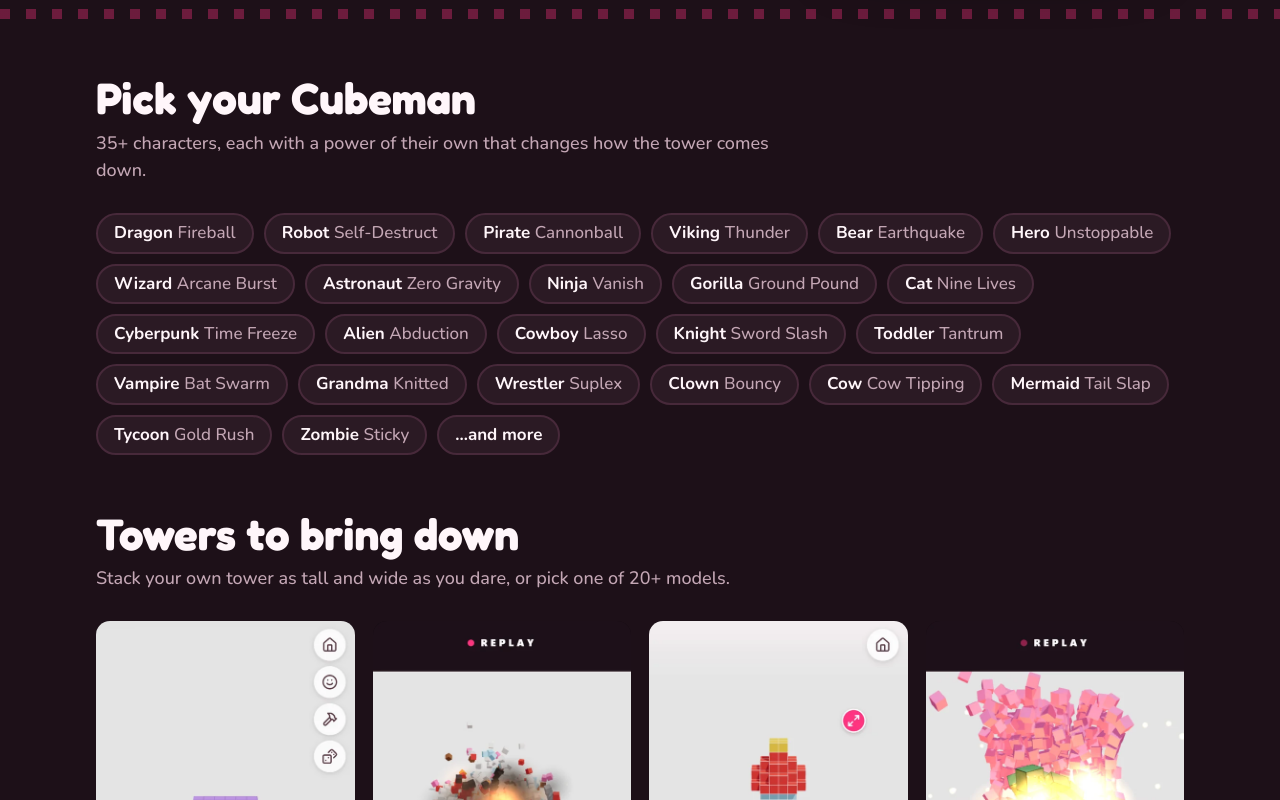
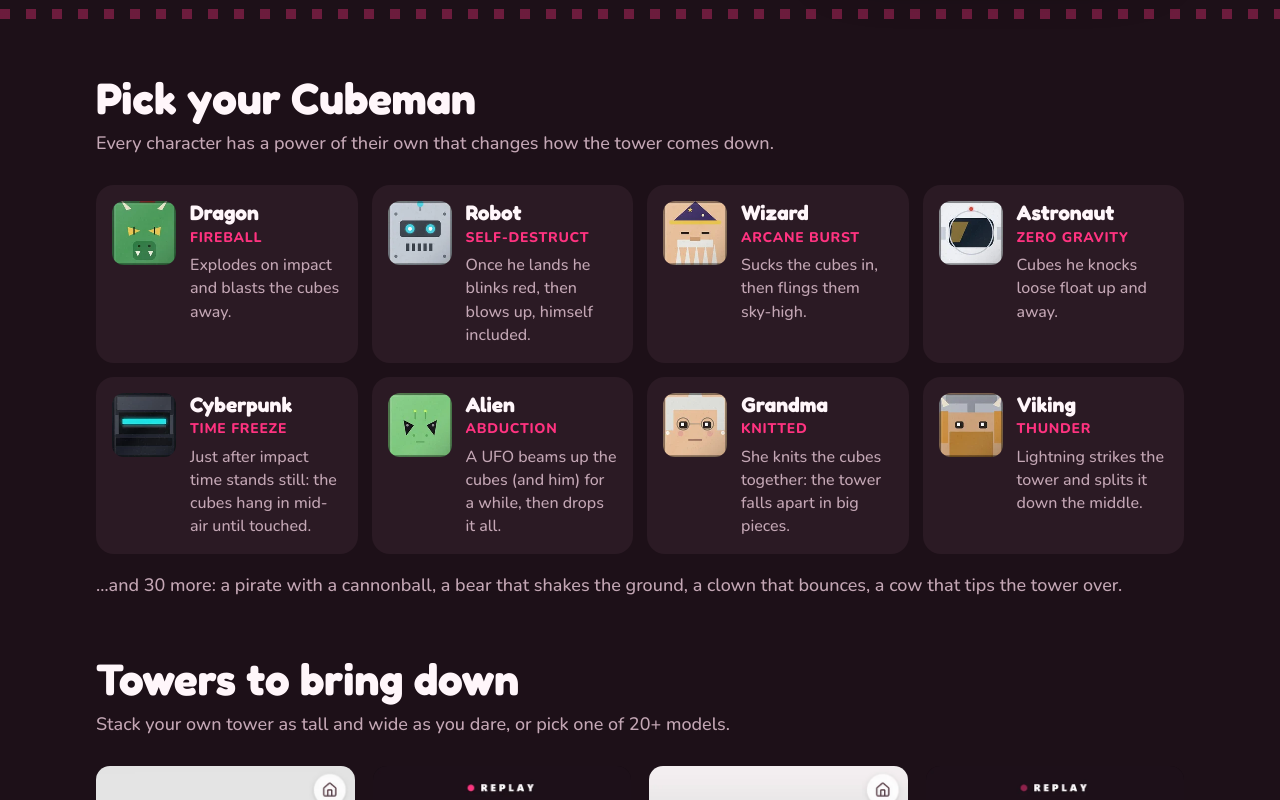
Before and after one commit to Ramrockz/ramrockz.github.io, a plain HTML site: page cubeman/index.html in a window 1280 px wide. Shown: the part 720-1520 px from the top of the page. Drawn offline with nearby package versions, Linux system fonts and the light colour scheme.

Commit message:
Cubeman Chronicles: character cards that say what each power does
Co-Authored-By: Claude Opus 5.5 <noreply@anthropic.com>

```diff
--- a/cubeman/index.html
+++ b/cubeman/index.html
@@ -66,9 +66,13 @@
   h2 { font-family: var(--font-display); font-weight: 700; font-size: clamp(30px, 5vw, 44px); line-height: 1.05; margin: 0 0 8px; }
   h2 + p { color: var(--muted); margin: 0 0 28px; max-width: 38em; }
 
-  .chars { display: flex; flex-wrap: wrap; gap: 10px; margin: 0; padding: 0; list-style: none; }
-  .chars li { background: var(--ink-2); border: 2px solid var(--line); border-radius: 999px; padding: 5px 16px; font-weight: 700; font-size: 17px; }
-  .chars li em { font-style: normal; font-weight: 500; color: var(--muted); }
+  /* the characters: face, name, power, what it does */
+  .chars { display: grid; gap: 14px; grid-template-columns: repeat(auto-fill, minmax(250px, 1fr)); margin: 0; padding: 0; list-style: none; }
+  .chars li { display: flex; gap: 14px; align-items: flex-start; background: var(--ink-2); border-radius: 18px; padding: 16px; }
+  .chars img { width: 64px; height: 64px; flex: none; border-radius: 12px; image-rendering: pixelated; }
+  .chars b { display: block; font-family: var(--font-display); font-weight: 700; font-size: 21px; line-height: 1.1; }
+  .chars span { display: block; color: var(--accent); font-weight: 800; font-size: 14px; text-transform: uppercase; letter-spacing: .05em; margin: 2px 0 6px; }
+  .chars p { margin: 0; color: var(--muted); font-size: 16px; line-height: 1.45; }
 
   .shots { display: grid; grid-template-columns: repeat(2, minmax(0, 1fr)); gap: 14px; }
   @media (min-width: 720px) { .shots { grid-template-columns: repeat(4, minmax(0, 1fr)); gap: 18px; } }
@@ -124,15 +128,18 @@
 <section>
   <div class="wrap">
     <h2>Pick your Cubeman</h2>
-    <p>35+ characters, each with a power of their own that changes how the tower comes down.</p>
+    <p>Every character has a power of their own that changes how the tower comes down.</p>
     <ul class="chars">
-      <li>Dragon <em>Fireball</em></li><li>Robot <em>Self-Destruct</em></li><li>Pirate <em>Cannonball</em></li><li>Viking <em>Thunder</em></li><li>Bear <em>Earthquake</em></li>
-      <li>Hero <em>Unstoppable</em></li><li>Wizard <em>Arcane Burst</em></li><li>Astronaut <em>Zero Gravity</em></li><li>Ninja <em>Vanish</em></li><li>Gorilla <em>Ground Pound</em></li>
-      <li>Cat <em>Nine Lives</em></li><li>Cyberpunk <em>Time Freeze</em></li><li>Alien <em>Abduction</em></li><li>Cowboy <em>Lasso</em></li><li>Knight <em>Sword Slash</em></li>
-      <li>Toddler <em>Tantrum</em></li><li>Vampire <em>Bat Swarm</em></li><li>Grandma <em>Knitted</em></li><li>Wrestler <em>Suplex</em></li><li>Clown <em>Bouncy</em></li>
-      <li>Cow <em>Cow Tipping</em></li><li>Mermaid <em>Tail Slap</em></li><li>Tycoon <em>Gold Rush</em></li><li>Zombie <em>Sticky</em></li>
-      <li>…and more</li>
+      <li><img src="img/faces/dragon.webp" alt="" width="64" height="64" loading="lazy"><div><b>Dragon</b><span>Fireball</span><p>Explodes on impact and blasts the cubes away.</p></div></li>
+      <li><img src="img/faces/robot.webp" alt="" width="64" height="64" loading="lazy"><div><b>Robot</b><span>Self-Destruct</span><p>Once he lands he blinks red, then blows up, himself included.</p></div></li>
+      <li><img src="img/faces/wizard.webp" alt="" width="64" height="64" loading="lazy"><div><b>Wizard</b><span>Arcane Burst</span><p>Sucks the cubes in, then flings them sky-high.</p></div></li>
+      <li><img src="img/faces/astronaut.webp" alt="" width="64" height="64" loading="lazy"><div><b>Astronaut</b><span>Zero Gravity</span><p>Cubes he knocks loose float up and away.</p></div></li>
+      <li><img src="img/faces/cyberpunk.webp" alt="" width="64" height="64" loading="lazy"><div><b>Cyberpunk</b><span>Time Freeze</span><p>Just after impact time stands still: the cubes hang in mid-air until touched.</p></div></li>
+      <li><img src="img/faces/alien.webp" alt="" width="64" height="64" loading="lazy"><div><b>Alien</b><span>Abduction</span><p>A UFO beams up the cubes (and him) for a while, then drops it all.</p></div></li>
+      <li><img src="img/faces/grandma.webp" alt="" width="64" height="64" loading="lazy"><div><b>Grandma</b><span>Knitted</span><p>She knits the cubes together: the tower falls apart in big pieces.</p></div></li>
+      <li><img src="img/faces/viking.webp" alt="" width="64" height="64" loading="lazy"><div><b>Viking</b><span>Thunder</span><p>Lightning strikes the tower and splits it down the middle.</p></div></li>
     </ul>
+    <p class="more">…and 30 more: a pirate with a cannonball, a bear that shakes the ground, a clown that bounces, a cow that tips the tower over.</p>
   </div>
 </section>
 
```
Also changed, not shown: cubeman/img/faces/alien.webp (added), cubeman/img/faces/astronaut.webp (added), cubeman/img/faces/cyberpunk.webp (added), cubeman/img/faces/dragon.webp (added), cubeman/img/faces/grandma.webp (added), cubeman/img/faces/robot.webp (added), cubeman/img/faces/viking.webp (added), cubeman/img/faces/wizard.webp (added).
